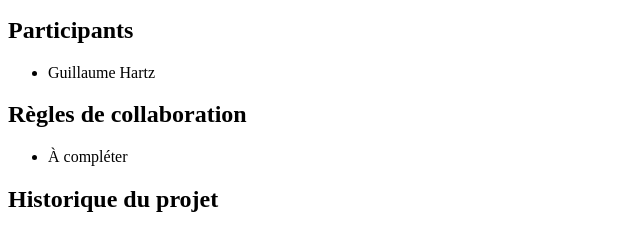
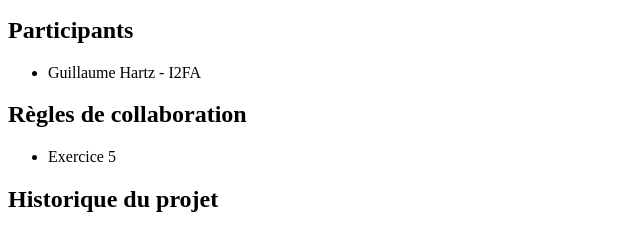
Before and after one commit to hartz-guillaume-3il/devops, a plain HTML site: page index.html in a window 1280 px wide. Shown: the part 186-416 px from the top of the page, 0-640 px from the left. Drawn offline with Linux system fonts and the light colour scheme.

Commit message:
Mise à jour de la section Participants

```diff
--- a/index.html
+++ b/index.html
@@ -14,12 +14,12 @@
 
 <h2>Participants</h2>
 <ul>
-    <li>Guillaume Hartz</li>
+    <li>Guillaume Hartz - I2FA</li>
 </ul>
 
 <h2>Règles de collaboration</h2>
 <ul>
-    <li>À compléter</li>
+    <li>Exercice 5</li>
 </ul>
 
 <h2>Historique du projet</h2>
```
